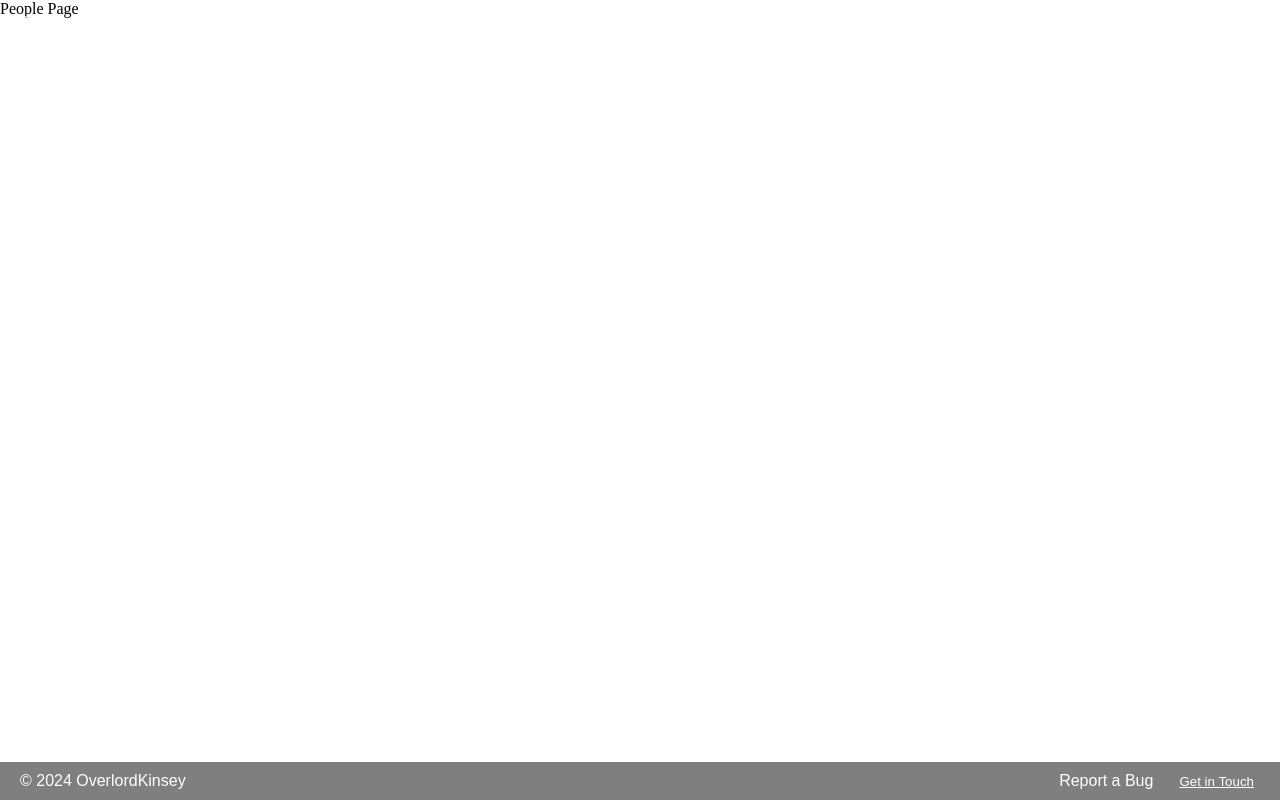
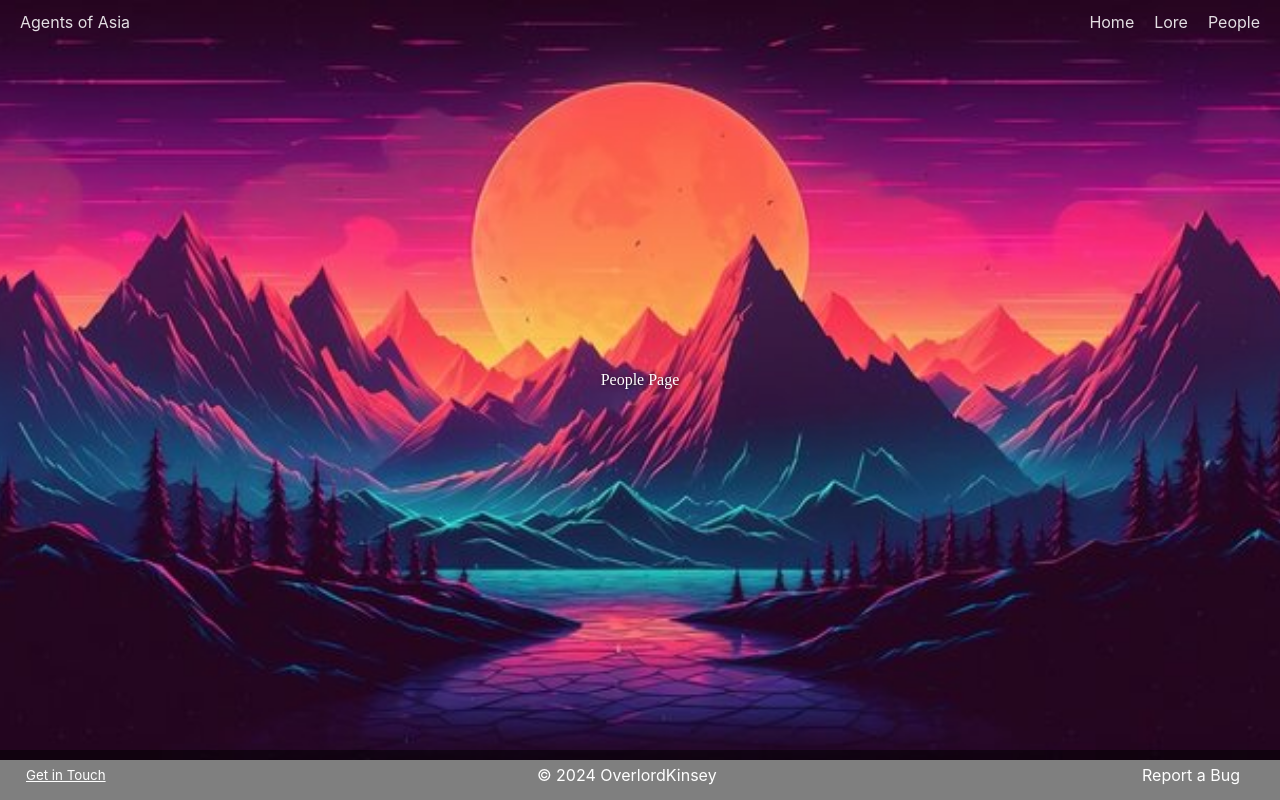
Before and after one commit to kinseyvo/Agents-of-Asia, a React (Vite) app in the folder AOA/: page /people in a window 1280 px wide. Built offline with nearby package versions, Linux system fonts and the light colour scheme.

Commit message:
fixed footer and added backgrounds

```diff
--- a/AOA/index.html
+++ b/AOA/index.html
@@ -9,10 +9,6 @@
       body {
         padding: 0;
         margin: 0;
-        height: 100%;
-        display: flex;
-        flex-direction: column;
-        min-height: 100vh;
       }
     </style>
   </head>
--- a/AOA/src/Components/Footer.jsx
+++ b/AOA/src/Components/Footer.jsx
@@ -7,11 +7,13 @@ export default function Footer() {
     return (
         <div className={style.footerContainer}>
             <div className={style.left}>
+                <button onClick={() => window.location.href = 'mailto:kinseyvo@outlook.com'}>Get in Touch</button>
+            </div>
+            <div className={style.center}>
                 &copy; {currentYear} OverlordKinsey
             </div>
             <div className={style.right}>
                 <a href="https://github.com/kinseyvo/Agents-of-Asia/issues/new" target="_blank" rel="noopener noreferrer">Report a Bug</a>
-                <button onClick={() => window.location.href = 'mailto:kinseyvo@outlook.com'}>Get in Touch</button>
             </div>
         </div>
     );
--- a/AOA/src/Components/LorePage.jsx
+++ b/AOA/src/Components/LorePage.jsx
@@ -1,7 +1,10 @@
+import React from "react";
+import style from "../styles/lore.module.css";
+
 export default function LorePage() {
 
     return (
-        <div>
+        <div className={style.container}>
             Lore Page
         </div>
     );
--- a/AOA/src/Components/People.jsx
+++ b/AOA/src/Components/People.jsx
@@ -1,7 +1,10 @@
+import React from "react";
+import style from "../styles/people.module.css";
+
 export default function People() {
 
     return (
-        <div>
+        <div className={style.container}>
             People Page
         </div>
     );
--- a/AOA/src/styles/footer.module.css
+++ b/AOA/src/styles/footer.module.css
@@ -1,5 +1,4 @@
 .footerContainer {
-    position: absolute;
     bottom: 0;
     width: 100%;
     background-color: rgba(0, 0, 0, 0.5);
@@ -10,6 +9,9 @@
     padding: 10px 20px;
     box-sizing: border-box;
     font-family: Arial, sans-serif;
+    height: 50px;
+    position: absolute;
+    font-family: Inter, system-ui, Avenir, Helvetica, Arial, sans-serif;
 }
 
 .footerContainer a {
@@ -28,6 +30,7 @@
     color: white;
     cursor: pointer;
     text-decoration: underline;
+    font-family: Inter, system-ui, Avenir, Helvetica, Arial, sans-serif;
 }
 
 .footerContainer button:hover {
@@ -35,6 +38,7 @@
 }
 
 .left,
+.center,
 .right {
     display: flex;
     align-items: center;
--- /dev/null
+++ b/AOA/src/styles/lore.module.css
@@ -0,0 +1,15 @@
+.container {
+    background-image: url('../assets/journey.jpg');
+    background-size: cover;
+    background-position: center;
+    background-repeat: no-repeat;
+    height: calc(100vh - 40px);
+    width: 100%;
+    display: flex;
+    justify-content: center;
+    align-items: center;
+    color: white;
+    text-shadow: 1px 1px 5px rgba(0, 0, 0, 0.7);
+    overflow: hidden;
+    box-sizing: border-box;
+}
--- /dev/null
+++ b/AOA/src/styles/people.module.css
@@ -0,0 +1,15 @@
+.container {
+    background-image: url('../assets/mountains.jpg');
+    background-size: cover;
+    background-position: center;
+    background-repeat: no-repeat;
+    height: calc(100vh - 40px);
+    width: 100%;
+    display: flex;
+    justify-content: center;
+    align-items: center;
+    color: white;
+    text-shadow: 1px 1px 5px rgba(0, 0, 0, 0.7);
+    overflow: hidden;
+    box-sizing: border-box;
+}
```
Also changed, not shown: AOA/src/assets/journey.jpg (added), AOA/src/assets/mountains.jpg (added).
